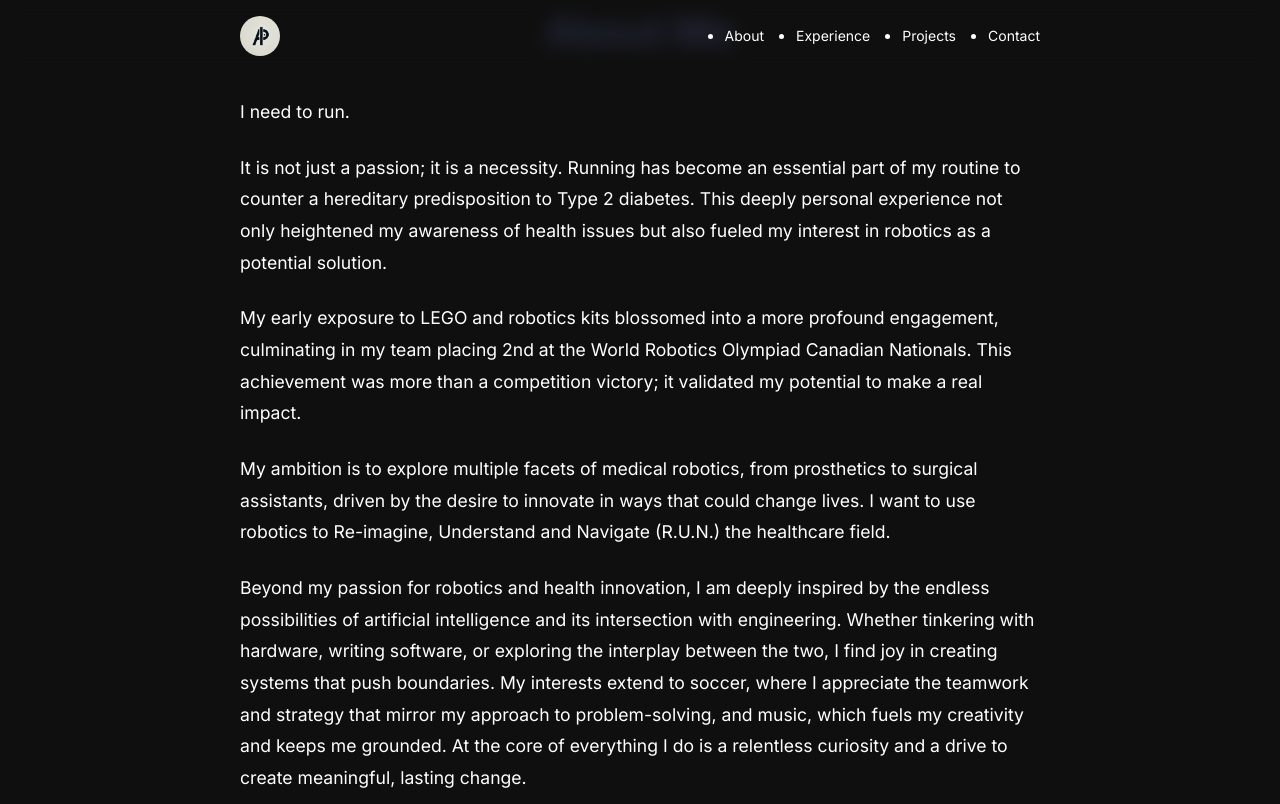
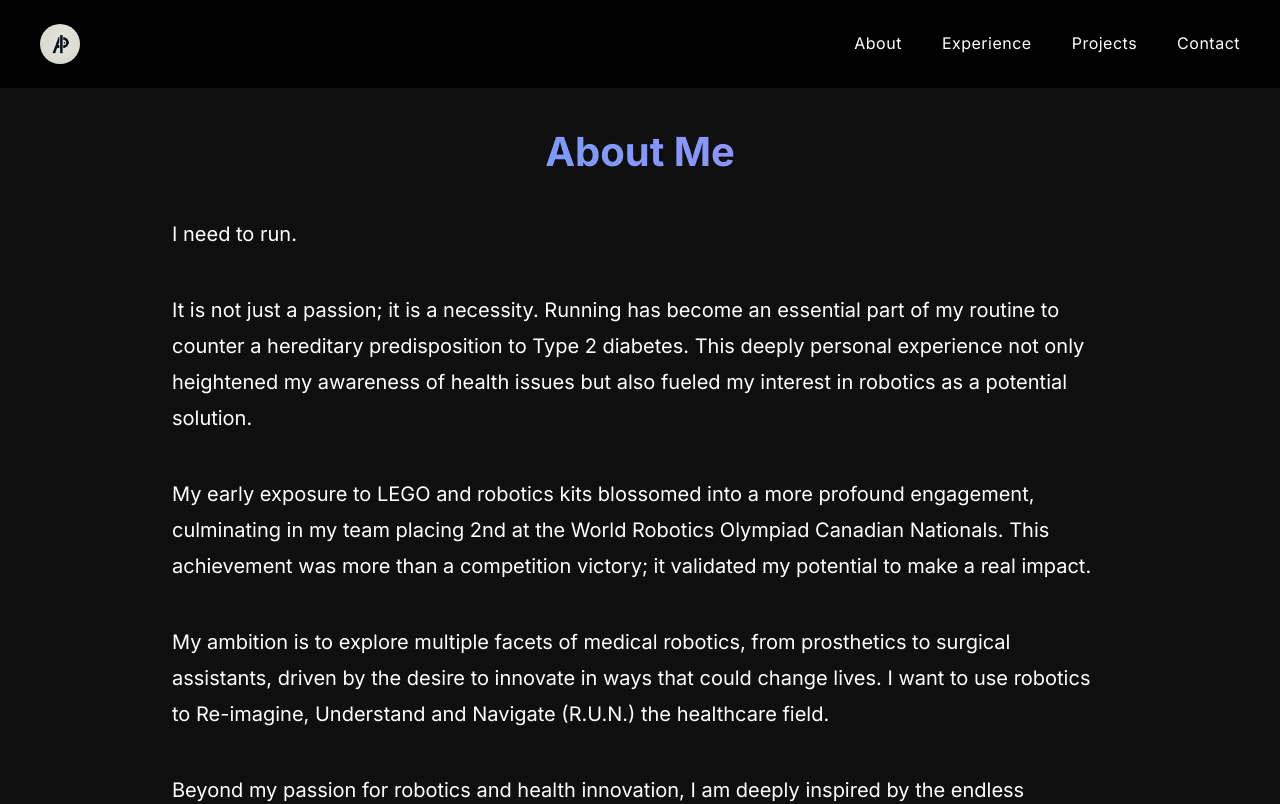
Before and after one commit to adiprasadd/portfolio, a React (Create React App) app: page /about in a window 1280 px wide. Shown: the top 804 px of the page. Built offline with nearby package versions, Linux system fonts and the light colour scheme.

Commit message:
slight edits

```diff
--- a/src/App.css
+++ b/src/App.css
@@ -148,18 +148,16 @@ body {
 
 /* Navigation styles */
 .navbar {
-  padding: 1rem 2rem;
+  padding: 1.5rem 2rem;
   position: fixed;
   width: 100%;
   top: 0;
   z-index: 100;
-  background: rgba(15, 15, 15, 0.8);
-  backdrop-filter: blur(10px);
-  transition: all 0.3s ease;
+  background: rgba(0, 0, 0, 0.95);
 }
 
 .nav-content {
-  max-width: 800px;
+  max-width: 1200px;
   margin: 0 auto;
   display: flex;
   justify-content: space-between;
@@ -168,34 +166,21 @@ body {
 
 .nav-links {
   display: flex;
-  gap: 2rem;
+  gap: 2.5rem;
+  list-style: none;
 }
 
 .nav-links a {
-  color: var(--text);
+  color: #fff;
   text-decoration: none;
-  font-size: 0.875rem;
-  position: relative;
-  transition: color 0.3s ease;
-}
-
-.nav-links a:after {
-  content: '';
-  position: absolute;
-  width: 0;
-  height: 2px;
-  bottom: -4px;
-  left: 0;
-  background: var(--primary);
-  transition: width 0.3s ease;
+  font-size: 1rem;
+  font-weight: 400;
+  letter-spacing: 0.5px;
+  transition: opacity 0.3s ease;
 }
 
 .nav-links a:hover {
-  color: var(--primary);
-}
-
-.nav-links a:hover:after {
-  width: 100%;
+  opacity: 0.7;
 }
 
 /* Footer styles */
@@ -219,23 +204,23 @@ body {
 }
 
 /* About section styles */
+.about {
+  max-width: 1000px;
+  margin: 0 auto;
+  padding: 120px 2rem 2rem;
+}
+
 .about-content {
-  max-width: 800px;
-  margin: 0 auto;
-  display: grid;
-  gap: 2rem;
+  font-size: 1.25rem;
+  line-height: 1.8;
+  color: #fff;
 }
 
 .about-story {
-  margin-bottom: 1.5rem;
-  font-size: 1.1rem;
-  line-height: 1.8;
-  color: var(--text);
+  margin-bottom: 2.5rem;
+  text-align: left;
 }
 
-.about-story:last-child {
-  margin-bottom: 0;
-}
 
 /* Experience section styles */
 .experience-grid {
@@ -381,20 +366,17 @@ html {
 
 /* Logo styles */
 .logo {
-  display: flex;
-  align-items: center;
+  width: 40px;
+  height: 40px;
+  border-radius: 50%;
+  overflow: hidden;
+  background: #fff;
 }
 
 .logo-image {
-  width: 40px;
-  height: 40px;
-  border-radius: 50%;
+  width: 100%;
+  height: 100%;
   object-fit: cover;
-  transition: transform 0.3s ease;
-}
-
-.logo-image:hover {
-  transform: scale(1.1);
 }
 
 /* Company logo styles */
@@ -494,4 +476,26 @@ html {
   .section-heading {
     font-size: 2rem;
   }
+
+  .nav-links {
+    gap: 1.5rem;
+  }
+
+  .about {
+    padding: 100px 1.5rem 2rem;
+  }
+
+  .about-story {
+    font-size: 1.1rem;
+  }
+
+  .about-story:first-child {
+    font-size: 1.75rem;
+  }
 }
+
+/* Add padding to sections to prevent navbar overlap */
+section {
+  padding-top: 100px; /* Increased padding to account for navbar height */
+  margin-top: -80px; /* Negative margin to offset the padding */
+}
```
